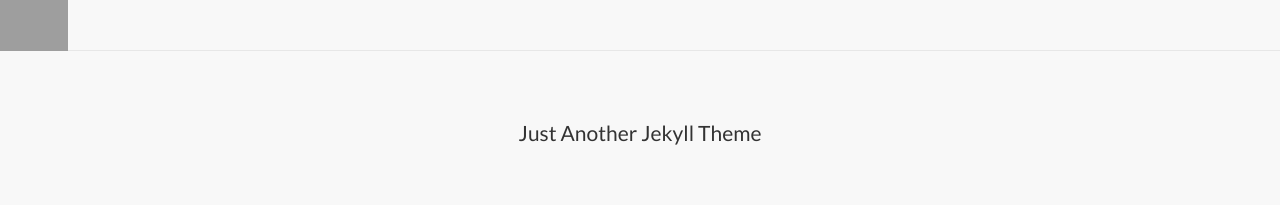
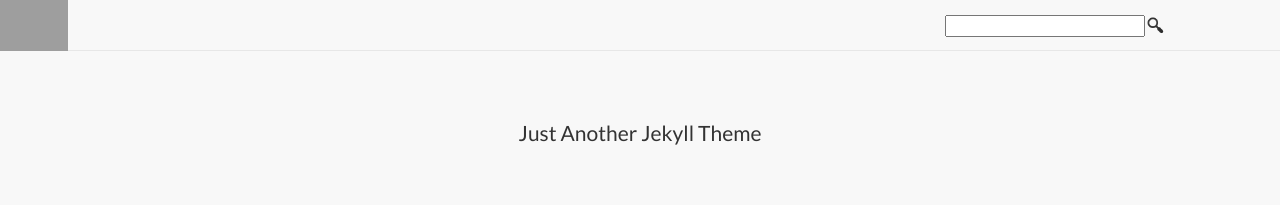
Before and after one commit to docdemo/doc-sample, a Jekyll site: the page built from index.html, in a window 1280 px wide. Shown: the top 205 px of the page. Built offline with Jekyll 4.4.1, drawn with Linux system fonts in a browser that asks for light colours; nearby versions of some CDN libraries; grey boxes are pictures that could not be loaded.

Commit message:
Adding search

```diff
--- a/_includes/header.html
+++ b/_includes/header.html
@@ -1,17 +1,21 @@
 <header>
   <nav class="navbar navbar-default navbar-fixed-top" role="navigation">
     <div class="container-fluid">
-      <div class="navbar-header">
+      <div class="navbar-header" style="width:100%">
         <button type="button" class="navbar-toggle" data-toggle="collapse" data-target="#navbar">
           <span class="sr-only">Toggle navigation</span>
           <span class="icon-bar"></span>
           <span class="icon-bar"></span>
           <span class="icon-bar"></span>
         </button>
-        <a id="site-title" class="navbar-brand" href="{{ "/" | prepend: site.baseurl }}">
+        <a id="site-title" class="navbar-brand" href="">
           <img class="pull-left img-responsive" src="{{site.logo_location}}">
           <span class="name-holder">{{ site.title }}</span>
         </a>
+        <div style="float:right!important;float: right; margin: 15px 100px 10px 10px;">
+        <input type="text" style="height:22px;width:200px" name="searchText" value =""/>
+        <a onclick="addURL()" href="#" > <img style="height:20px;width:20px" class="pull-right img-responsive" src="/assets/search.png"> </a>
+        </div>
       </div>
 
       <div class="collapse navbar-collapse" id="navbar">
```
Also changed, not shown: other parts of _includes/header.html (+9 -0 lines), assets/Search.png (added).
